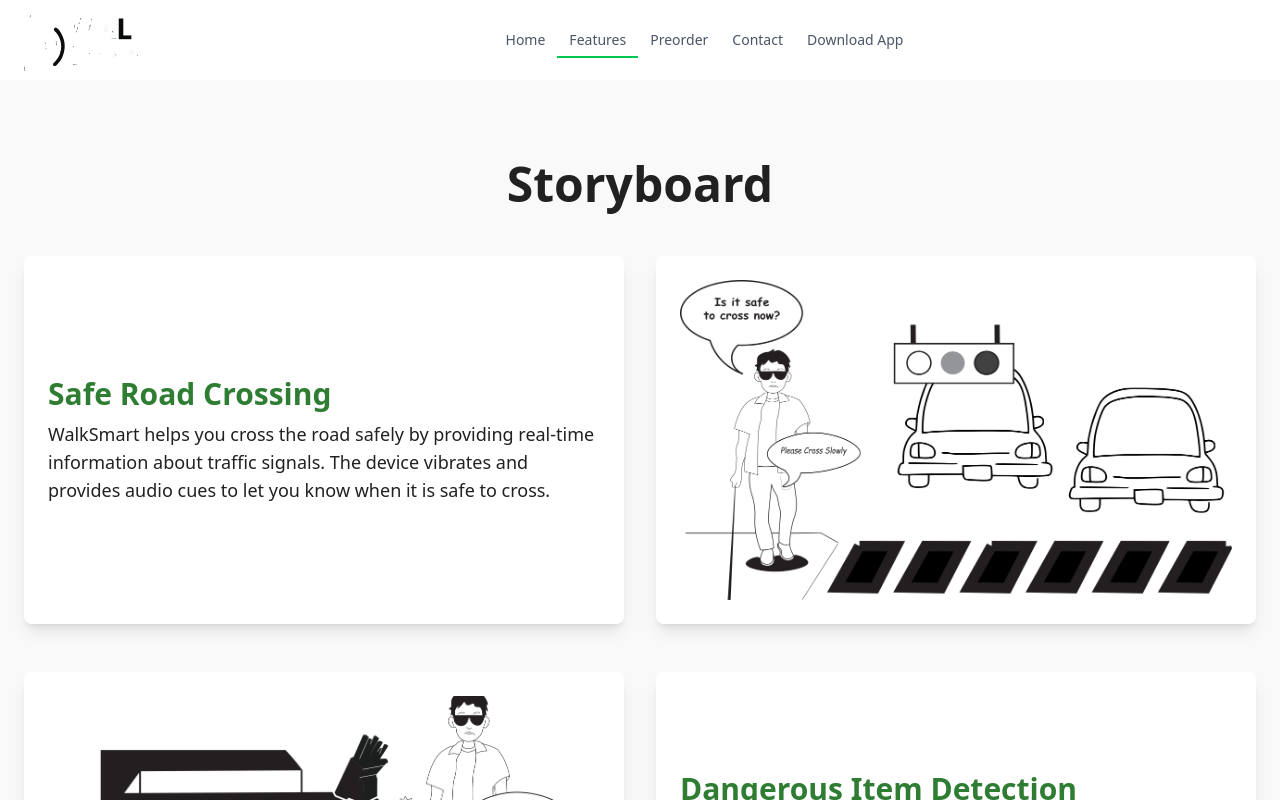
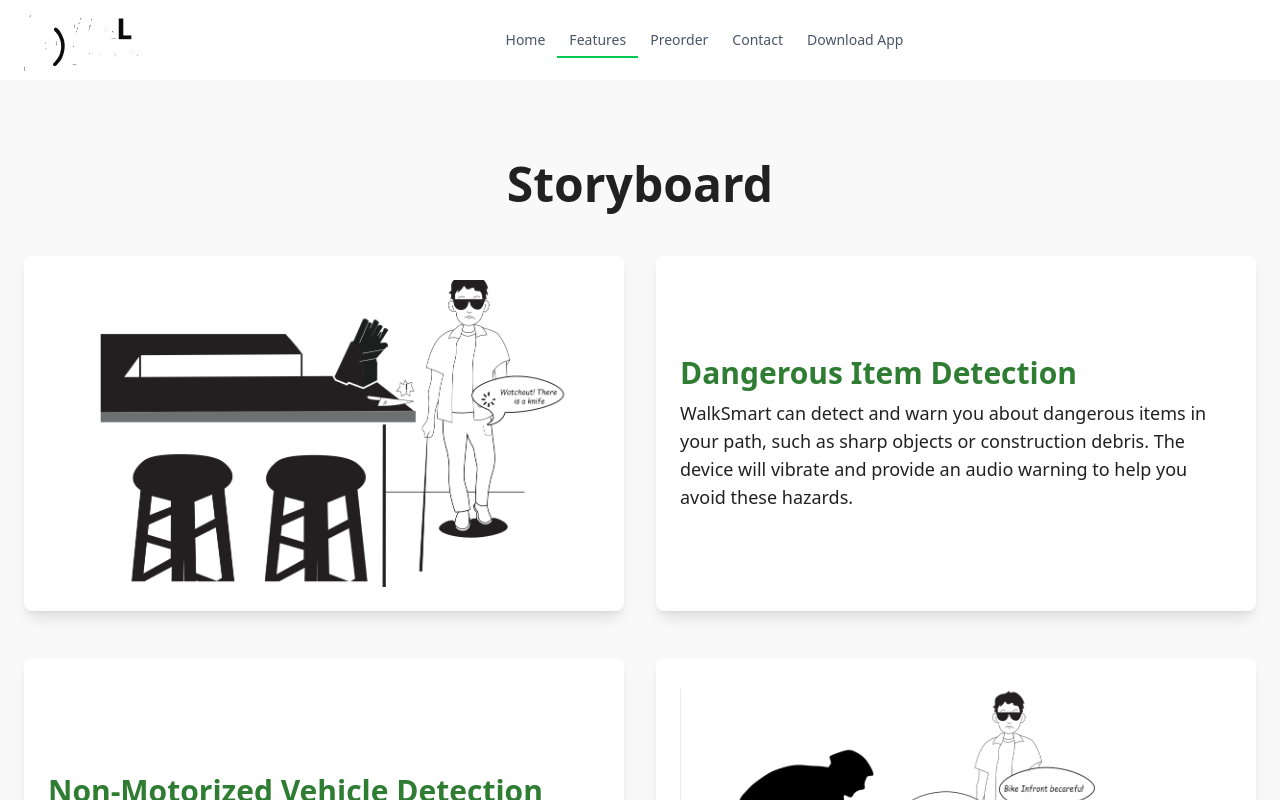
Before and after one commit to Tsegazeab3/walk_smart_front_end, a React (Vite) app: page /features in a window 1280 px wide. Shown: the top 800 px of the page. Built offline with nearby package versions, Linux system fonts and the light colour scheme.

Commit message:
feat: Remove smartcity integration

```diff
--- a/src/pages/Features.jsx
+++ b/src/pages/Features.jsx
@@ -13,16 +13,6 @@ const Features = () => {
         <div className="container mx-auto px-6">
           <h3 className="text-3xl md:text-4xl lg:text-5xl font-bold text-center text-[#212121] mb-12">Storyboard</h3>
           <div className="grid grid-cols-1 md:grid-cols-1 gap-12">
-
-            <div className="grid grid-cols-1 md:grid-cols-2 gap-8 items-stretch">
-              <div className="bg-[#ffffff] p-6 rounded-lg shadow-lg flex flex-col justify-center">
-                <h4 className="text-2xl md:text-3xl font-bold mb-2 text-[#2E7D32]">Safe Road Crossing</h4>
-                <p className="text-[#212121] text-base md:text-lg">WalkSmart helps you cross the road safely by providing real-time information about traffic signals. The device vibrates and provides audio cues to let you know when it is safe to cross.</p>
-              </div>
-              <motion.div className="bg-[#ffffff] p-6 rounded-lg shadow-lg" whileHover={{ scale: 1.05 }}>
-                <img src={crossingTheRoad} alt="A visually impaired person using a white cane and the WalkSmart device to cross a street with a crosswalk. The person is in the middle of the road, and the WalkSmart device is providing guidance." className="w-full rounded-lg" />
-              </motion.div>
-            </div>
 
             <div className="grid grid-cols-1 md:grid-cols-2 gap-8 items-stretch">
               <div className="bg-[#ffffff] p-6 rounded-lg shadow-lg md:order-last flex flex-col justify-center">
--- a/src/pages/Home.jsx
+++ b/src/pages/Home.jsx
@@ -98,7 +98,7 @@ const Home = () => {
         <div className="container mx-auto px-6">
           <div className="text-center mb-12">
             <h3 className="text-3xl font-bold text-gray-800 mb-4">The Future of Independent Mobility</h3>
-            <p className="text-lg text-gray-700">WalkSmart is a revolutionary wearable device that uses a combination of vibration and audio feedback to guide visually impaired users across roads safely. Our device connects to smart city infrastructure, providing real-time information about traffic signals and pedestrian crossings.</p>
+            <p className="text-lg text-gray-700">WalkSmart is a revolutionary wearable device that uses a combination of vibration and audio feedback to guide visually impaired users across roads safely.</p>
             <p className="text-gray-700">We are on a mission to make cities more accessible and empower the visually impaired to navigate their surroundings with confidence and independence.</p>
           </div>
           <div className="grid grid-cols-1 md:grid-cols-2 gap-8 items-stretch">
```
